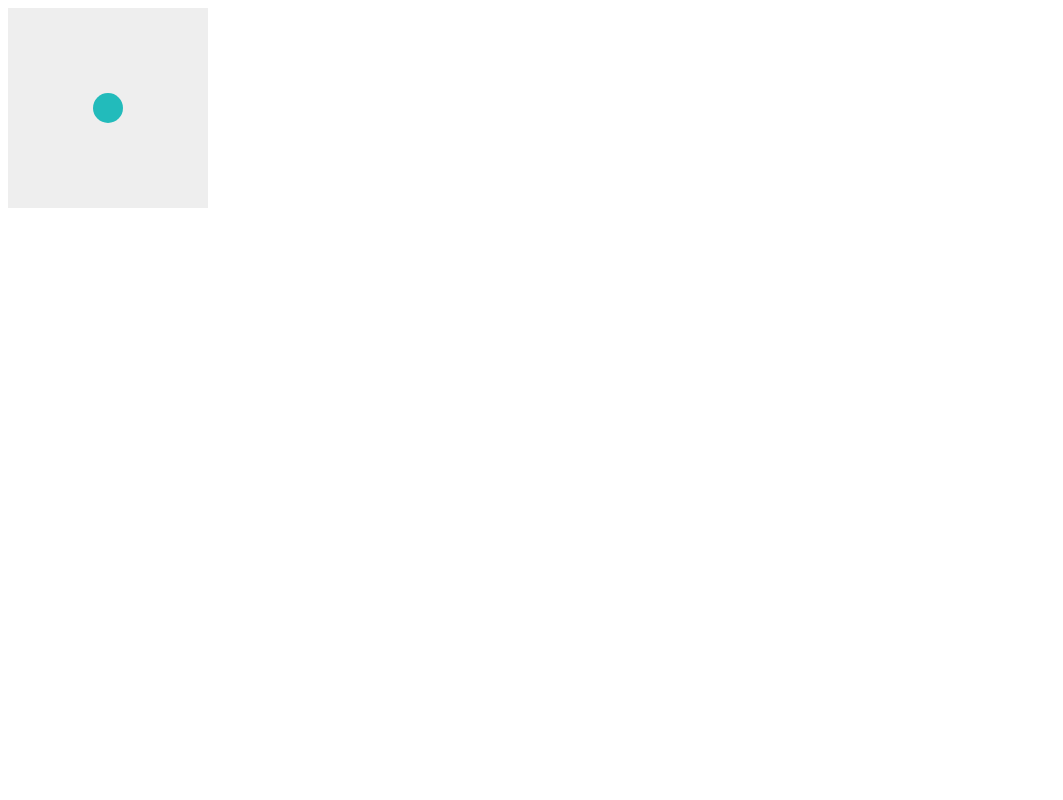
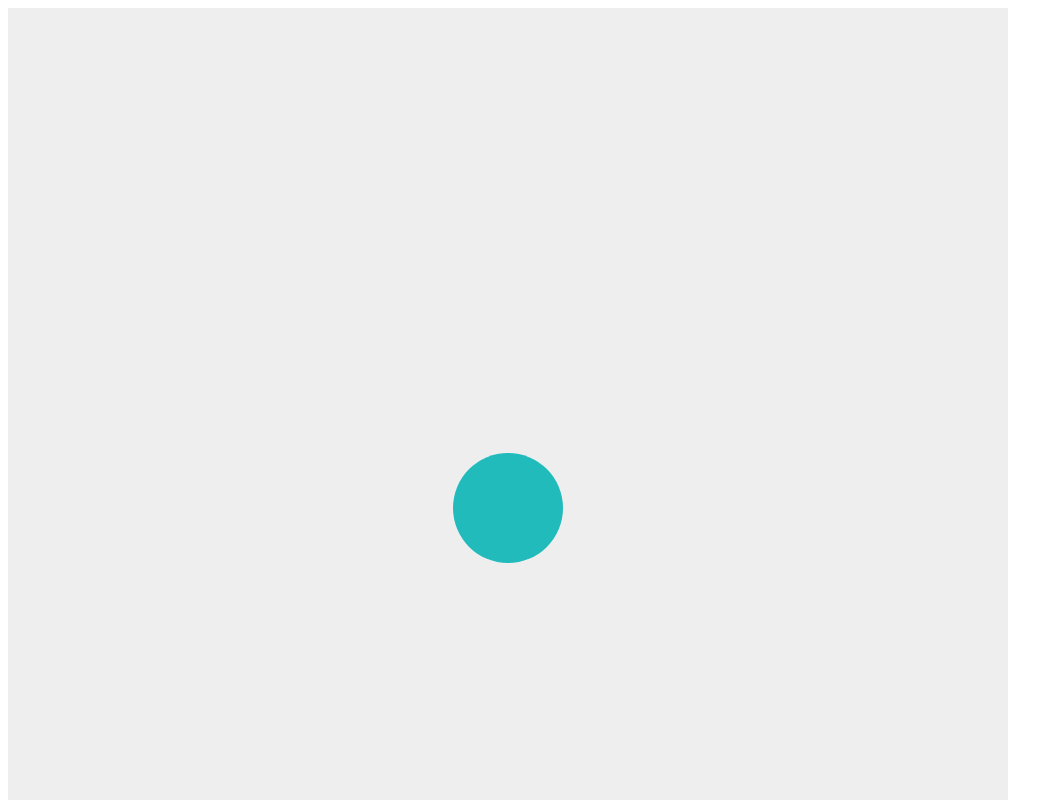
Before and after one commit to roryhoy/locus-diffuse, a plain HTML site: page index.html in a window 1280 px wide. Shown: the top 800 px of the page, without its empty margins (0-1063 px from the left). Drawn offline with Linux system fonts and the light colour scheme.

Commit message:
resize to simulation room scale

```diff
--- a/index.html
+++ b/index.html
@@ -8,7 +8,7 @@
 
     <script>
       var position = new Nexus.Position('#target',{
-        'size': [200,200],
+        'size': [1000,1000],
         'mode': 'absolute',  // "absolute" or "relative"
         'x': 0.5,  // initial x value
         'minX': 0,
```
